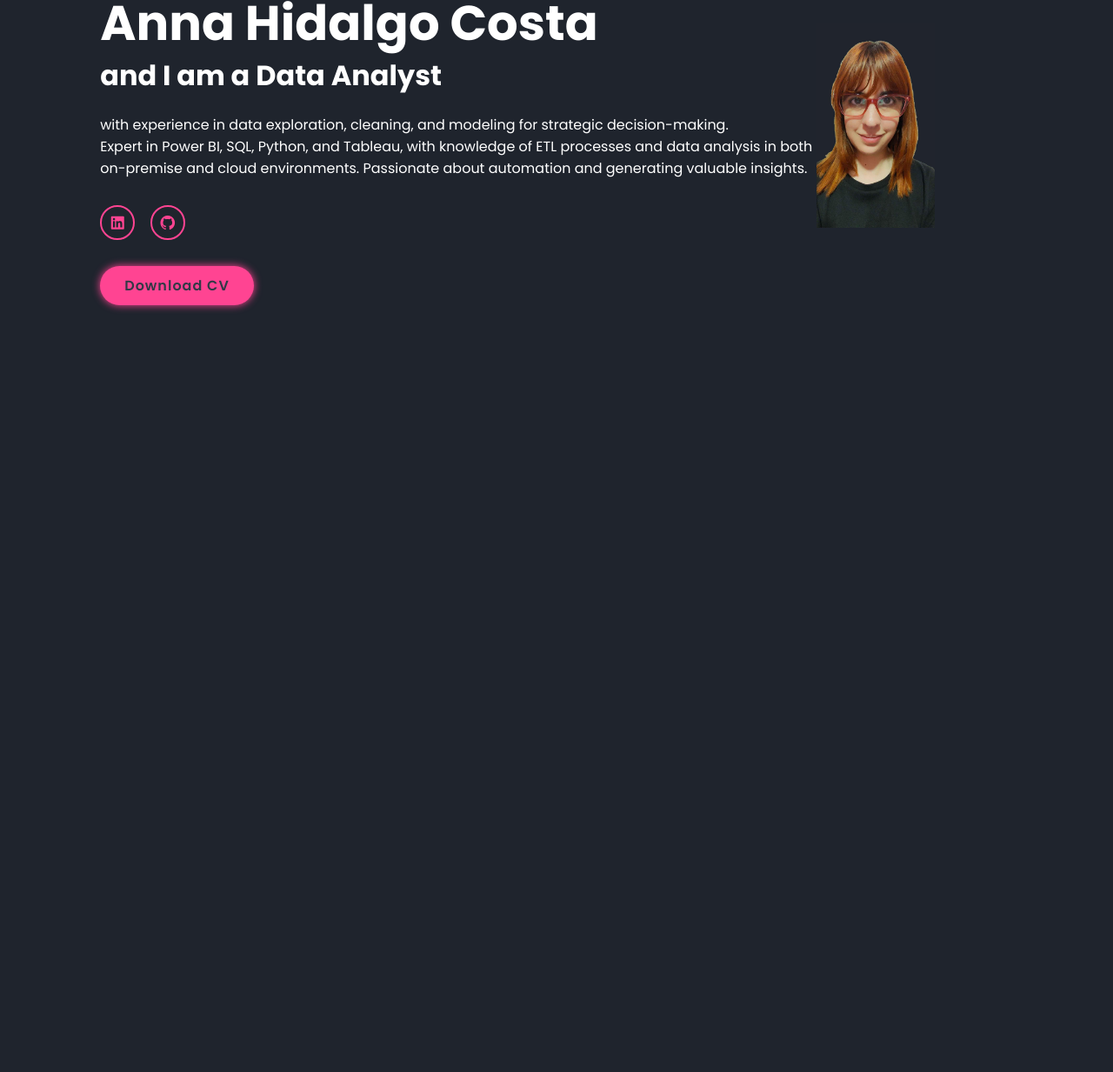
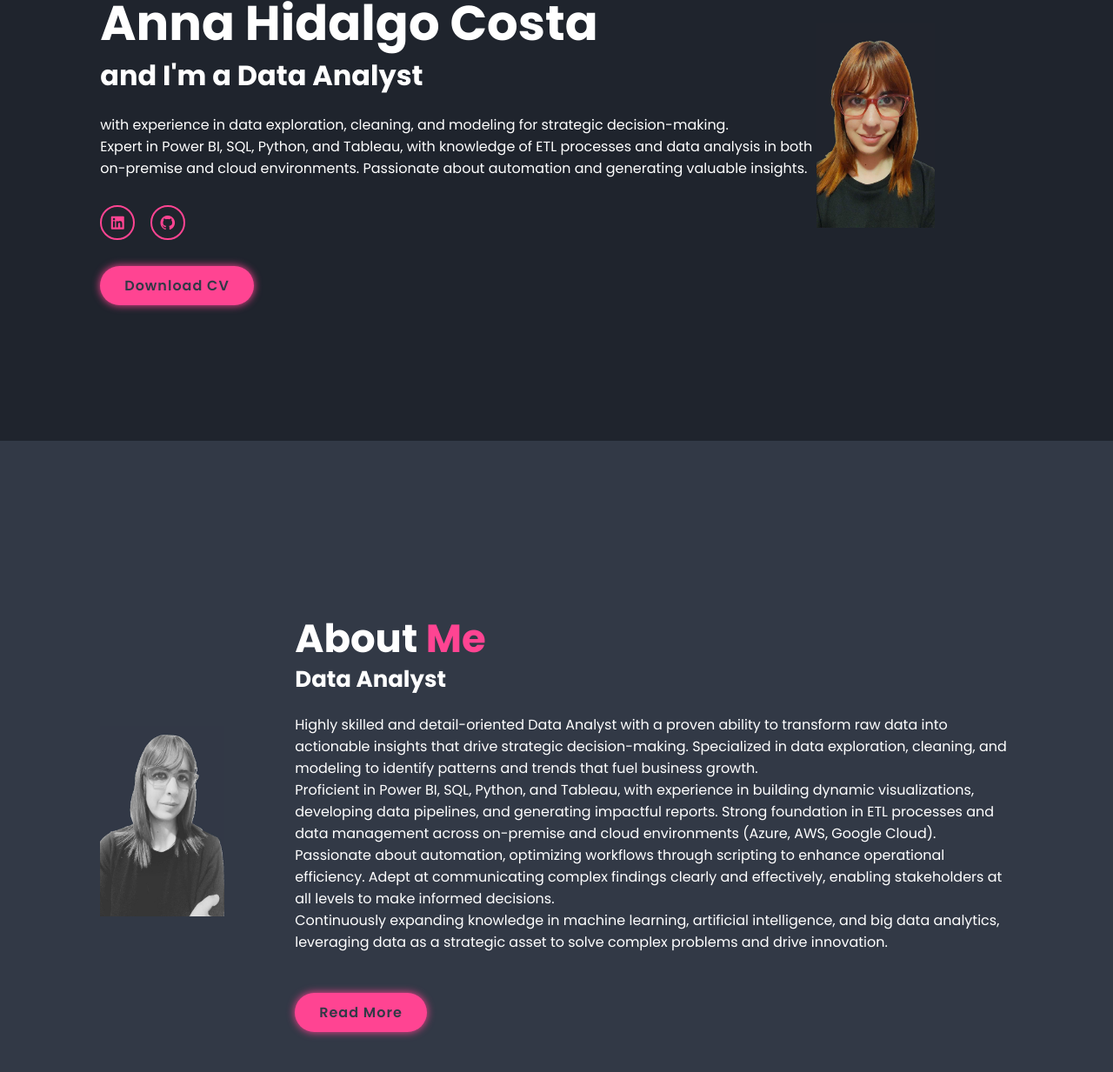
Before and after one commit to annahico/Portfolio-DA, a plain HTML site: page index.html in a window 1280 px wide. Shown: the part 293-1526 px from the top of the page at 87% size. Before the commit the page ends 800 px from the top, so only its background shows below. Drawn offline with nearby package versions, Linux system fonts and the light colour scheme.

Commit message:
feat: added about section

```diff
--- a/index.html
+++ b/index.html
@@ -31,7 +31,7 @@
         <div class="home-content">
             <h3>Hello, it's me </h3>
             <h1>Anna Hidalgo Costa</h1>
-            <h3>and I am a <spam> Data Analyst</spam>
+            <h3>and I'm a <spam> Data Analyst</spam>
             </h3>
             <p> with experience in data exploration,
                 cleaning, and modeling for strategic decision-making. <br>
@@ -47,8 +47,37 @@
         </div>
         <div class="home-img">
             <img src="img/anna.png" alt="">
+        </div>
+    </section>
 
-            <script src="main.js"></script>
+    <!-- about section -->
+
+    <section class="about" id="about">
+        <div class="about-img">
+            <img src="img/anna2.png" alt="">
+        </div>
+
+        <div class="about-content">
+            <h2 class="heading"> About <span>Me</span></h2>
+            <h3> Data Analyst</h3>
+            <p> Highly skilled and detail-oriented Data Analyst with a proven ability to transform raw data into
+                actionable insights that drive strategic decision-making. Specialized in data exploration, cleaning, and
+                modeling to identify patterns and trends that fuel business growth. <br>
+
+                Proficient in Power BI, SQL, Python, and Tableau, with experience in building dynamic visualizations,
+                developing data pipelines, and generating impactful reports. Strong foundation in ETL processes and data
+                management across on-premise and cloud environments (Azure, AWS, Google Cloud). <br>
+
+                Passionate about automation, optimizing workflows through scripting to enhance operational efficiency.
+                Adept at communicating complex findings clearly and effectively, enabling stakeholders at all levels to
+                make informed decisions.<br>
+
+                Continuously expanding knowledge in machine learning, artificial intelligence, and big data analytics,
+                leveraging data as a strategic asset to solve complex problems and drive innovation.</p><br>
+            <a href="#" class="btn"> Read More</a>
+        </div>
+
+        <script src="main.js"></script>
 </body>
 
 
--- a/styles.css
+++ b/styles.css
@@ -147,3 +147,39 @@ span {
 .btn:hover {
     box-shadow: none;
 }
+
+.about {
+    display: flex;
+    justify-content: center;
+    align-items: center;
+    gap: 2rem;
+    background: var(--second-bg-color);
+}
+
+.about-img {
+    width: 45vw;
+}
+
+.about-img img {
+    width: 70%;
+    height: auto;
+}
+
+.heading {
+    text-align: center;
+    font-size: 4.5rem;
+}
+
+.about-content h2 {
+    text-align: left;
+    line-height: 1.2;
+}
+
+.about-content h3 {
+    font-size: 2.6rem;
+}
+
+.about-content p {
+    font-size: 1.6rem;
+    margin: 2rem 0 3rem;
+}
```
Also changed, not shown: img/anna2.png (added).
